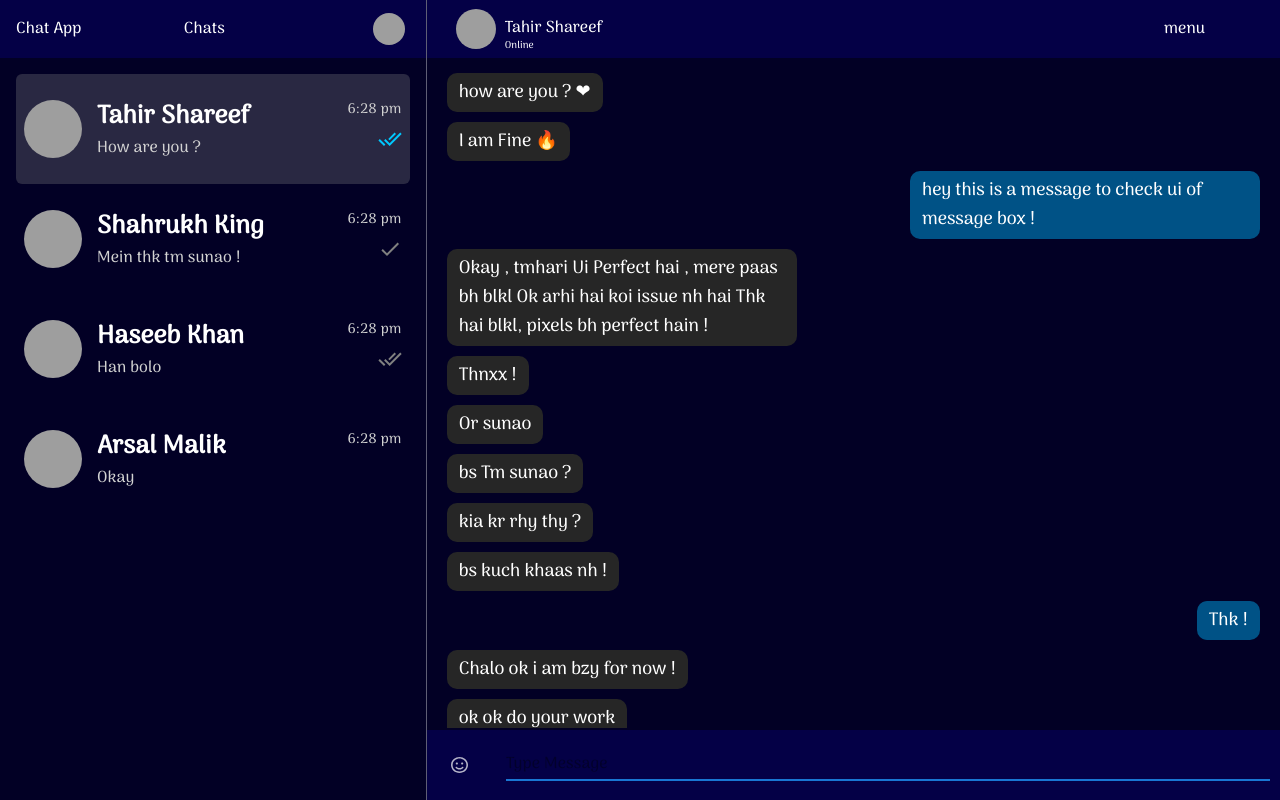
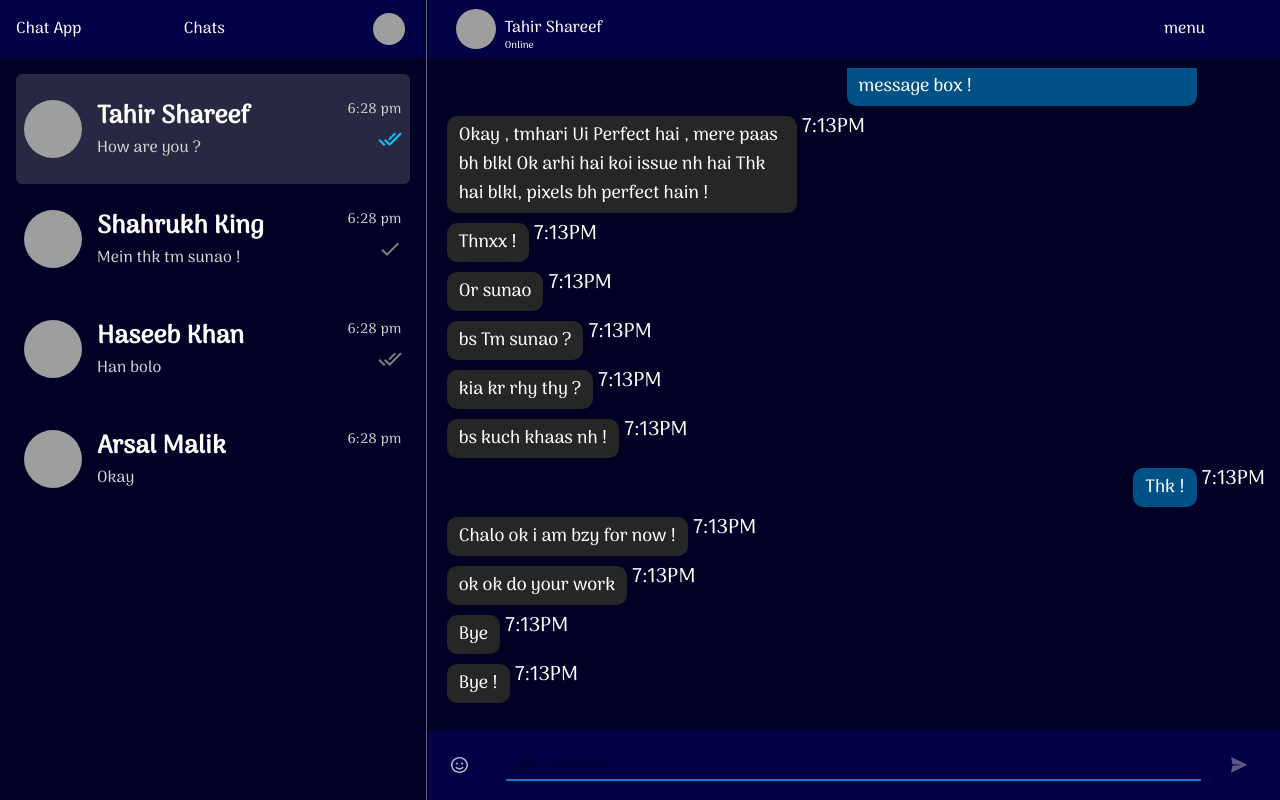
Before and after one commit to tahir-shareef/practice-mern, a React (Create React App) app: page /chat/0 in a window 1280 px wide. Built offline with nearby package versions, Linux system fonts and the light colour scheme; grey boxes are pictures that could not be loaded.

Commit message:
messge feature implemented with redux

```diff
--- a/src/pages/partitions/chat/Footer.jsx
+++ b/src/pages/partitions/chat/Footer.jsx
@@ -1,23 +1,61 @@
-import React from "react";
+import React, { useEffect, useState } from "react";
+import { useParams } from "react-router-dom";
+import { useDispatch, useSelector } from "react-redux";
+import { sendMessage } from "../../../store/reducers/chats-slice";
 import { Box, Grid, IconButton, TextField } from "@mui/material";
 import "./style.scss";
 
 const Footer = () => {
+  const [text, setText] = useState("");
+  const dispatch = useDispatch();
+  const { currentUser } = useSelector((state) => state.auth);
+  const { id } = useParams();
+
+  const sendMessageHandler = (e) => {
+    if (text) {
+      const message = {
+        message: text,
+        sender: currentUser.id,
+        id,
+      };
+      dispatch(sendMessage(message));
+      setText("");
+    }
+  };
+
+  const sendWithEnterKey = (e) => {
+    if (e.keyCode === 13) {
+      sendMessageHandler();
+    }
+  };
+
   return (
     <Box className="footer">
       <Grid container>
-        <Grid item xs={2} md={1}>
+        <Grid item xs={1} md={1}>
           <IconButton className="emoji-btn">
             <div className="emoji-icon"></div>
           </IconButton>
         </Grid>
-        <Grid item xs={10} md={11}>
+        <Grid item xs={9} md={10}>
           <TextField
-            autoFocus
+            autoFocus={!text}
             fullWidth
+            value={text}
+            onChange={(e) => setText(e.target.value)}
+            onKeyDown={sendWithEnterKey}
             placeholder="Type Message"
             variant="standard"
           />
+        </Grid>
+        <Grid item xs={2} md={1}>
+          <IconButton
+            className="emoji-btn send-btn"
+            disabled={!text}
+            onClick={sendMessageHandler}
+          >
+            <div className="emoji-icon"></div>
+          </IconButton>
         </Grid>
       </Grid>
     </Box>
--- a/src/pages/partitions/chat/Messages.jsx
+++ b/src/pages/partitions/chat/Messages.jsx
@@ -1,20 +1,29 @@
-import React from "react";
+import React, { useEffect, useRef } from "react";
 import { useSelector } from "react-redux";
 import { Box } from "@mui/material";
 
 const Messages = ({ conversation }) => {
   const { currentUser } = useSelector((state) => state.auth);
+  const conversationRef = useRef();
+
+  useEffect(() => {
+    setTimeout(() => {
+      conversationRef.current.scroll(0, conversationRef.current.scrollHeight);
+    }, 100);
+  }, [conversation]);
+
   return (
     <Box className="conversation-wrapper">
-      <Box className="conversation">
+      <Box className="conversation" ref={conversationRef}>
         {conversation.map((message, i) => {
-          const isSender = message.sender == currentUser.id;
+          const isSender = message.sender === currentUser.id;
           return (
             <Box
               className={`message-row ${isSender ? "sender" : "reciever"}`}
               key={i}
             >
               <Box className="message">{message.message}</Box>
+              <span>7:13PM</span>
             </Box>
           );
         })}
--- a/src/pages/partitions/chat/style.scss
+++ b/src/pages/partitions/chat/style.scss
@@ -7,10 +7,12 @@
     display: flex;
     align-items: flex-end;
     padding: 10px 15px;
+    height: calc(100vh - 70px - 70px);
     .conversation {
       width: 100%;
       overflow: auto;
-      height: calc(100vh - 70px - 70px);
+      scroll-behavior: smooth;
+      max-height: 100%;
 
       .message-row {
         display: flex;
@@ -51,6 +53,8 @@
       height: 100%;
       width: 100%;
       padding: 3px;
+      transition: 0.3s;
+
       .emoji-icon {
         background: url("../../../assets/icons/face-smile-regular.svg")
           no-repeat;
@@ -58,6 +62,17 @@
         filter: invert(1);
         opacity: 0.7;
         width: 65%;
+      }
+      &.send-btn {
+        .emoji-icon {
+          background: url("../../../assets/icons/send.png") no-repeat;
+          background-size: contain;
+          background-position-x: 65%;
+        }
+      }
+
+      &.Mui-disabled {
+        opacity: 0.5;
       }
     }
 
@@ -73,4 +88,9 @@
       }
     }
   }
+  .send-icon {
+    img {
+      width: 100%;
+    }
+  }
 }
--- a/src/store/reducers/chats-slice.js
+++ b/src/store/reducers/chats-slice.js
@@ -1,7 +1,6 @@
 import { createSlice } from "@reduxjs/toolkit";
 import { conversation } from "../../temp/conversation";
-import { users } from "../../temp/chatsUsers"
-
+import { users } from "../../temp/chatsUsers";
 
 const chat = createSlice({
   name: "chat",
@@ -9,17 +8,19 @@ const chat = createSlice({
     list: users,
     conversation: {
       messages: [],
-      user: {}
-    }
-
+      user: {},
+    },
   },
   reducers: {
     getConevrsation(state, action) {
-      const indexId = action.payload
-      state.conversation.messages = conversation[indexId]
-      state.conversation.user = users[indexId]
-    }
-  }
+      const indexId = action.payload;
+      state.conversation.messages = conversation[indexId];
+      state.conversation.user = users[indexId];
+    },
+    sendMessage(state, action) {
+      state.conversation.messages.push(action.payload);
+    },
+  },
 });
 export default chat.reducer;
-export const { getConevrsation } = chat.actions
+export const { getConevrsation, sendMessage } = chat.actions;
```
Also changed, not shown: src/assets/icons/send.png (added).
